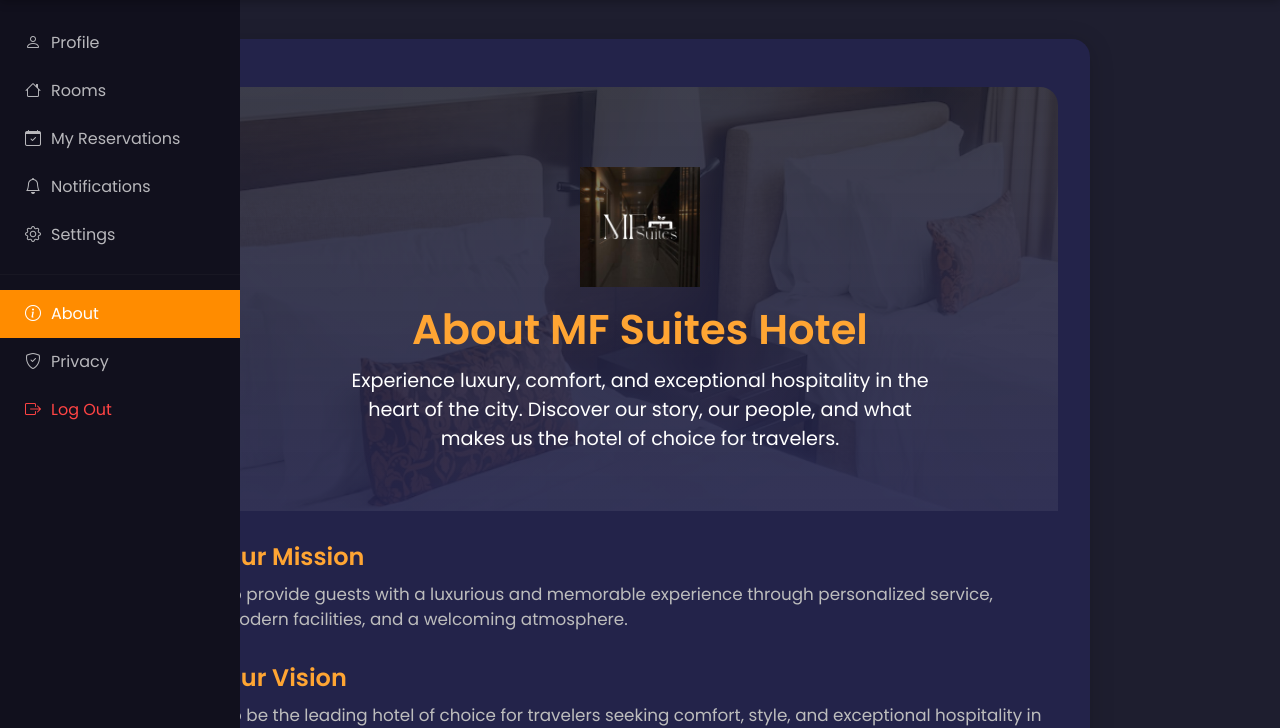
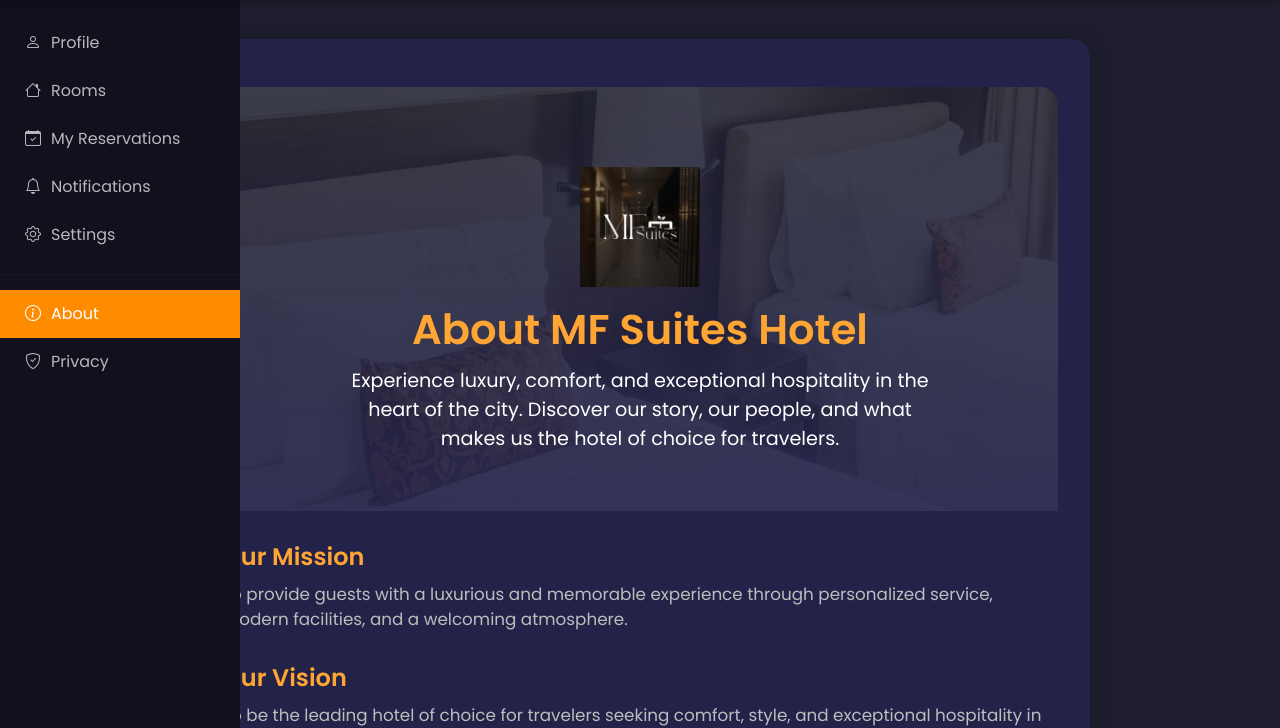
Before and after one commit to xhinsade29/MFsuite-Hotel-Reservation, a PHP site: page /pages/about.php in a window 1280 px wide. Shown: the part 71-799 px from the top of the page. Run offline with PHP 8.4, Linux system fonts and the light colour scheme.

Commit message:
removed the log out from the navigation

```diff
--- a/components/user_navigation.php
+++ b/components/user_navigation.php
@@ -277,9 +277,7 @@ if (isset($_SESSION['guest_id'])) {
     <a href="../pages/privacy.php" class="<?php echo ($current_page == 'privacy.php') ? 'active' : ''; ?>">
         <i class="bi bi-shield-check"></i> Privacy
     </a>
-    <a href="../pages/logout.php" class="logout-btn">
-        <i class="bi bi-box-arrow-right"></i> Log Out
-    </a>
+
 </aside>
 
 <script>
```
